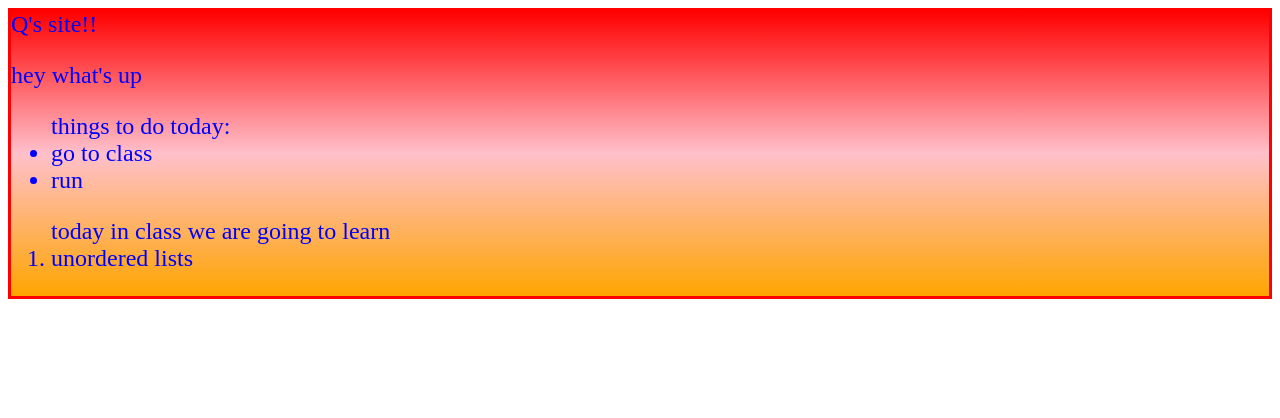
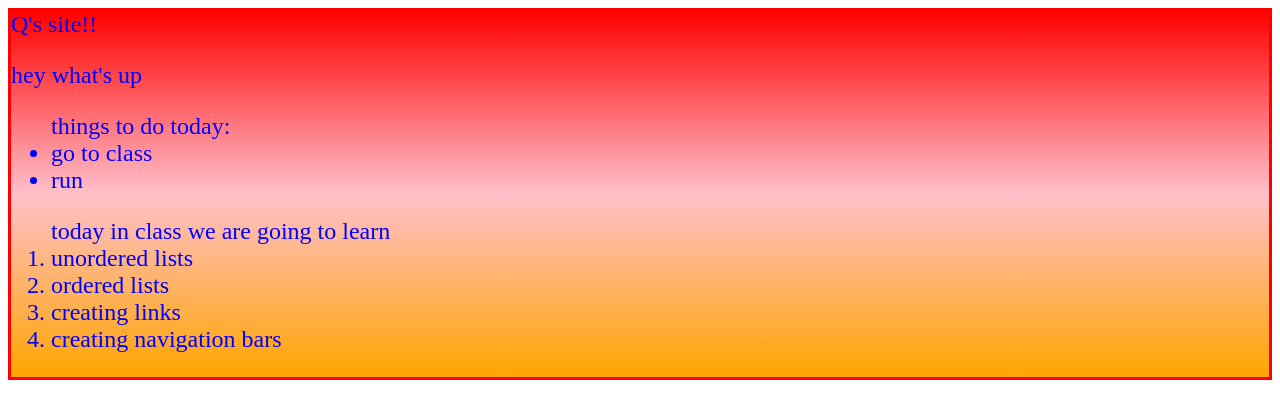
Before and after one commit to qmalik91/test, a plain HTML site: page index.html in a window 1280 px wide. Drawn offline with Linux system fonts and the light colour scheme.

Commit message:
Classadoo autocommit

```diff
--- a/index.html
+++ b/index.html
@@ -21,8 +21,10 @@
     </ul>
     <ol>
       today in class we are going to learn
-      <li>unordered lists
-  </li>
+      <li>unordered lists</li>
+      <li> ordered lists </li>
+      <li>creating links </li>
+      <li>creating navigation bars</li>
       </ol>
 </p>
      </div>
```
